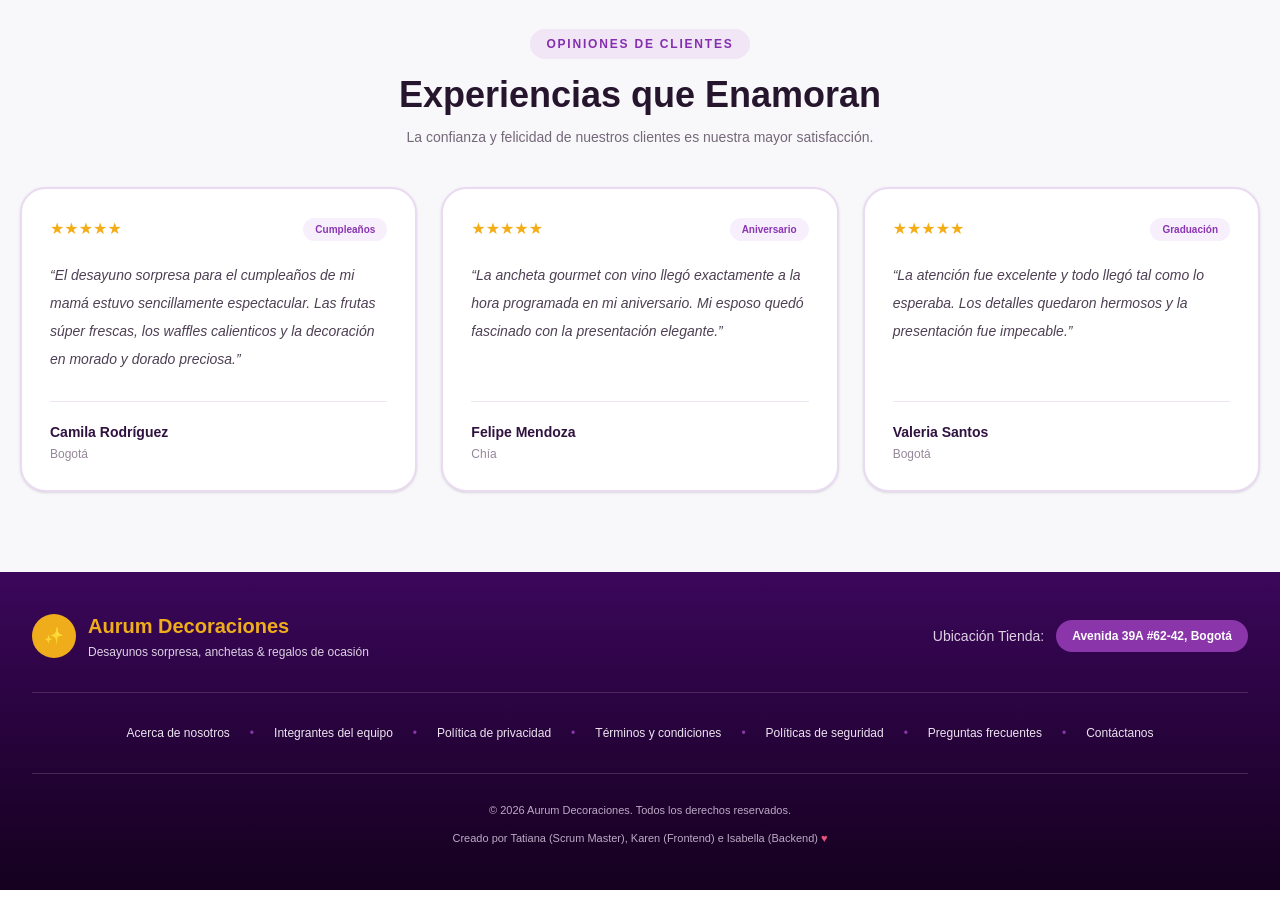
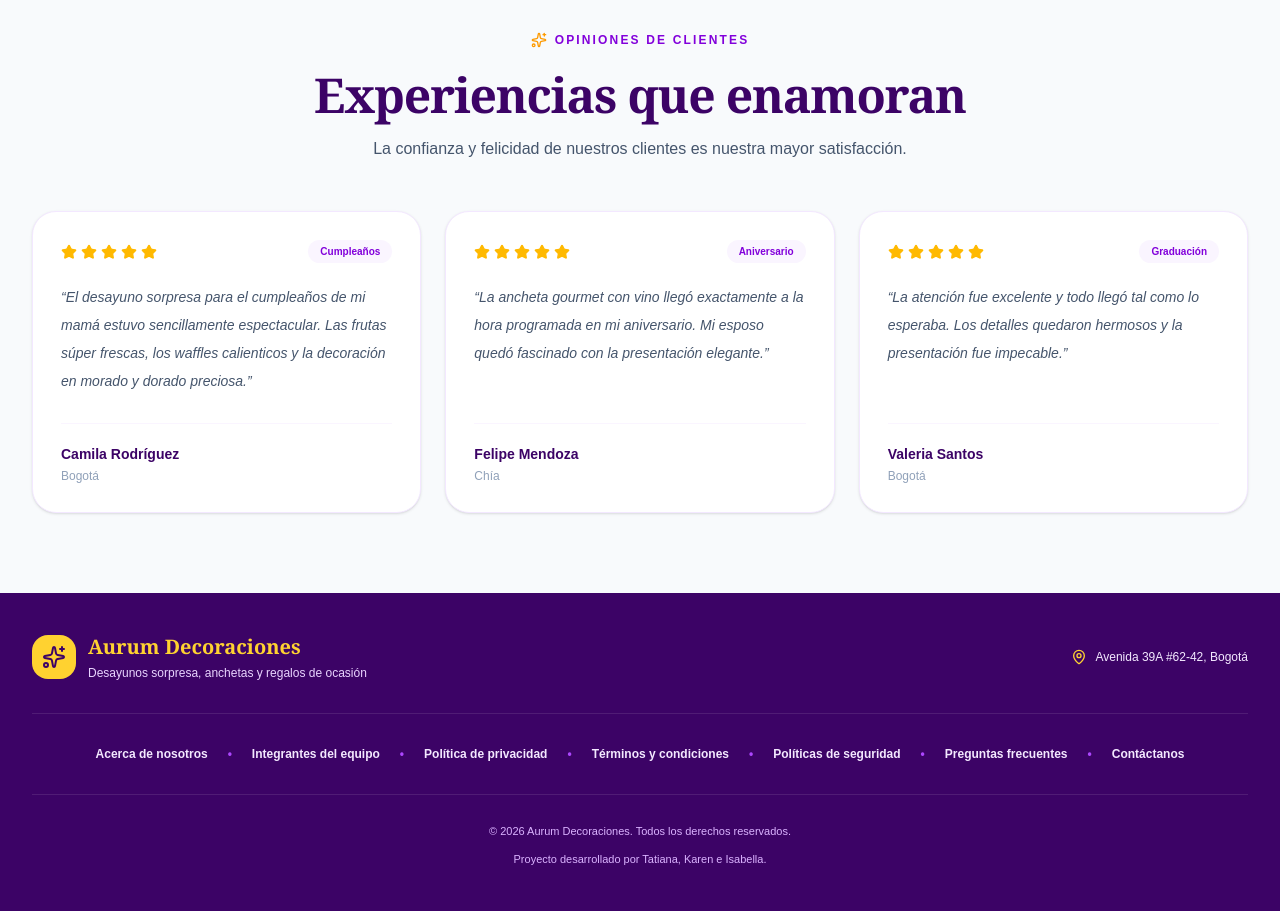
Before and after one commit to isabuitrago1223/pf_aurum, a Next.js app in the folder frontend/: page / in a window 1280 px wide. Shown: the part 2360-3271 px from the top of the page. Before the commit the page ends 3250 px from the top, so only its background shows below. Built offline with nearby package versions, Linux system fonts and the light colour scheme; no server answers.

Commit message:
avance: ajustar diseño y contenido del footer

```diff
--- a/frontend/components/Footer.tsx
+++ b/frontend/components/Footer.tsx
@@ -1,6 +1,12 @@
 "use client";
 
 import { useEffect, useState } from "react";
+import {
+  MapPin,
+  Sparkles,
+  Star,
+  X,
+} from "lucide-react";
 
 type ModalType =
   | "nosotros"
@@ -55,48 +61,59 @@ export default function Footer() {
 
   return (
     <>
-      {/* TESTIMONIOS */}
-      <section className="bg-[#f8f7fa] px-5 py-20">
+      {/* Testimonios */}
+      <section className="bg-slate-50 px-4 py-20 sm:px-6 lg:px-8">
         <div className="mx-auto max-w-7xl">
-          <div className="text-center">
-            <span className="rounded-full bg-[#f0e6f5] px-4 py-2 text-xs font-bold uppercase tracking-[0.15em] text-[#852eb0]">
+          <div className="mx-auto max-w-3xl text-center">
+            <div className="inline-flex items-center gap-2 text-xs font-bold uppercase tracking-[0.18em] text-purple-700">
+              <Sparkles className="h-4 w-4 text-amber-500" />
               Opiniones de clientes
-            </span>
+            </div>
 
-            <h2 className="mt-5 text-3xl font-bold text-[#25152d] sm:text-4xl">
-              Experiencias que Enamoran
+            <h2 className="mt-4 font-serif text-4xl font-black tracking-tight text-purple-950 sm:text-5xl">
+              Experiencias que enamoran
             </h2>
 
-            <p className="mt-3 text-sm text-[#746879]">
-              La confianza y felicidad de nuestros clientes es nuestra mayor
-              satisfacción.
+            <p className="mx-auto mt-4 max-w-2xl text-sm leading-7 text-slate-600 sm:text-base">
+              La confianza y felicidad de nuestros clientes es
+              nuestra mayor satisfacción.
             </p>
           </div>
 
-          <div className="mt-10 grid gap-6 md:grid-cols-3">
+          <div className="mt-12 grid gap-6 md:grid-cols-3">
             {testimonios.map((testimonio) => (
               <article
                 key={testimonio.nombre}
-                className="rounded-[1.6rem] border-2 border-[#eadbf2] bg-white p-7 shadow-sm"
+                className="rounded-3xl border border-purple-100 bg-white p-7 shadow-sm"
               >
                 <div className="flex items-center justify-between gap-3">
-                  <div className="text-[#f4ad17]">★★★★★</div>
+                  <div
+                    className="flex gap-1 text-amber-400"
+                    aria-label="5 estrellas"
+                  >
+                    {Array.from({ length: 5 }).map((_, index) => (
+                      <Star
+                        key={index}
+                        className="h-4 w-4 fill-current"
+                      />
+                    ))}
+                  </div>
 
-                  <span className="rounded-full bg-[#f8effc] px-3 py-1 text-[10px] font-bold text-[#8b35b3]">
+                  <span className="rounded-full bg-purple-50 px-3 py-1 text-[10px] font-bold text-purple-700">
                     {testimonio.ocasion}
                   </span>
                 </div>
 
-                <p className="mt-5 min-h-[120px] text-sm italic leading-7 text-[#4e4054]">
+                <p className="mt-5 min-h-[120px] text-sm italic leading-7 text-slate-600">
                   “{testimonio.texto}”
                 </p>
 
-                <div className="mt-5 border-t border-[#eee7f1] pt-5">
-                  <p className="text-sm font-bold text-[#2f123f]">
+                <div className="mt-5 border-t border-purple-50 pt-5">
+                  <p className="text-sm font-black text-purple-950">
                     {testimonio.nombre}
                   </p>
 
-                  <p className="mt-1 text-xs text-[#95879a]">
+                  <p className="mt-1 text-xs text-slate-400">
                     {testimonio.ciudad}
                   </p>
                 </div>
@@ -106,129 +123,137 @@ export default function Footer() {
         </div>
       </section>
 
-      {/* FOOTER */}
-      <footer className="bg-gradient-to-b from-[#3b075b] to-[#15011f] text-white">
+      {/* Footer */}
+      <footer className="bg-purple-950 text-white">
         <div className="mx-auto max-w-7xl px-6 py-10 lg:px-8">
           {/* Marca y ubicación */}
-          <div className="flex flex-col gap-8 border-b border-white/15 pb-8 md:flex-row md:items-center md:justify-between">
+          <div className="flex flex-col gap-8 border-b border-white/10 pb-8 md:flex-row md:items-center md:justify-between">
             <div className="flex items-center gap-3">
-              <div className="flex h-11 w-11 items-center justify-center rounded-full bg-[#f0ad1b] font-bold text-[#3b075b]">
-                ✨
+              <div className="flex h-11 w-11 items-center justify-center rounded-2xl bg-amber-300 text-purple-950">
+                <Sparkles className="h-6 w-6" />
               </div>
 
               <div>
-                <p className="text-xl font-bold text-[#f0ad1b]">
+                <p className="font-serif text-xl font-black text-amber-300">
                   Aurum Decoraciones
                 </p>
 
-                <p className="mt-1 text-xs text-[#ded1e4]">
-                  Desayunos sorpresa, anchetas & regalos de ocasión
+                <p className="mt-1 text-xs text-purple-200">
+                  Desayunos sorpresa, anchetas y regalos de ocasión
                 </p>
               </div>
             </div>
 
-            <div className="flex flex-wrap items-center gap-3 text-sm">
-              <span className="text-[#ded1e4]">Ubicación Tienda:</span>
+            <div className="flex items-center gap-2 text-xs text-purple-100">
+              <MapPin className="h-4 w-4 text-amber-300" />
 
-              <span className="rounded-full bg-[#8a35aa] px-4 py-2 text-xs font-semibold">
+              <span>
                 Avenida 39A #62-42, Bogotá
               </span>
             </div>
           </div>
 
           {/* Enlaces */}
-          <nav className="flex flex-wrap items-center justify-center gap-x-5 gap-y-4 border-b border-white/15 py-8 text-xs font-medium text-[#eee4f1]">
+          <nav className="flex flex-wrap items-center justify-center gap-x-5 gap-y-4 border-b border-white/10 py-8 text-xs font-semibold text-purple-100">
             <button
+              type="button"
               onClick={() => setModal("nosotros")}
-              className="transition hover:text-[#f0ad1b]"
+              className="transition hover:text-amber-300"
             >
               Acerca de nosotros
             </button>
 
-            <span className="text-[#8a35aa]">•</span>
+            <span className="text-purple-500">•</span>
 
             <button
+              type="button"
               onClick={() => setModal("equipo")}
-              className="transition hover:text-[#f0ad1b]"
+              className="transition hover:text-amber-300"
             >
               Integrantes del equipo
             </button>
 
-            <span className="text-[#8a35aa]">•</span>
+            <span className="text-purple-500">•</span>
 
             <button
+              type="button"
               onClick={() => setModal("privacidad")}
-              className="transition hover:text-[#f0ad1b]"
+              className="transition hover:text-amber-300"
             >
               Política de privacidad
             </button>
 
-            <span className="text-[#8a35aa]">•</span>
+            <span className="text-purple-500">•</span>
 
             <button
+              type="button"
               onClick={() => setModal("terminos")}
-              className="transition hover:text-[#f0ad1b]"
+              className="transition hover:text-amber-300"
             >
               Términos y condiciones
             </button>
 
-            <span className="text-[#8a35aa]">•</span>
+            <span className="text-purple-500">•</span>
 
             <button
+              type="button"
               onClick={() => setModal("seguridad")}
-              className="transition hover:text-[#f0ad1b]"
+              className="transition hover:text-amber-300"
             >
               Políticas de seguridad
             </button>
 
-            <span className="text-[#8a35aa]">•</span>
+            <span className="text-purple-500">•</span>
 
             <button
+              type="button"
               onClick={() => setModal("preguntas")}
-              className="transition hover:text-[#f0ad1b]"
+              className="transition hover:text-amber-300"
             >
               Preguntas frecuentes
             </button>
 
-            <span className="text-[#8a35aa]">•</span>
+            <span className="text-purple-500">•</span>
 
             <button
+              type="button"
               onClick={() => setModal("contacto")}
-              className="transition hover:text-[#f0ad1b]"
+              className="transition hover:text-amber-300"
             >
               Contáctanos
             </button>
           </nav>
 
           {/* Créditos */}
-          <div className="pt-6 text-center text-[11px] leading-6 text-[#bcaac5]">
-            <p>© 2026 Aurum Decoraciones. Todos los derechos reservados.</p>
+          <div className="pt-6 text-center text-[11px] leading-6 text-purple-300">
+            <p>
+              © 2026 Aurum Decoraciones. Todos los derechos reservados.
+            </p>
 
             <p className="mt-1">
-              Creado por Tatiana (Scrum Master), Karen (Frontend) e Isabella
-              (Backend) <span className="text-[#ef527e]">♥</span>
+              Proyecto desarrollado por Tatiana, Karen e Isabella.
             </p>
           </div>
         </div>
       </footer>
 
-      {/* MODAL */}
+      {/* Modal */}
       {modal && (
         <div
-          className="fixed inset-0 z-[100] flex items-center justify-center bg-black/60 p-4 backdrop-blur-sm"
+          className="fixed inset-0 z-[100] flex items-center justify-center bg-purple-950/70 p-4 backdrop-blur-sm"
           onClick={() => setModal(null)}
         >
           <div
-            className="max-h-[85vh] w-full max-w-2xl overflow-hidden rounded-[1.8rem] bg-white shadow-2xl"
+            className="max-h-[85vh] w-full max-w-2xl overflow-hidden rounded-3xl bg-white shadow-2xl"
             onClick={(event) => event.stopPropagation()}
           >
-            <div className="flex items-center justify-between bg-gradient-to-r from-[#351044] to-[#6d2685] px-6 py-5">
+            <div className="flex items-center justify-between bg-purple-950 px-6 py-5">
               <div>
-                <p className="text-xs font-bold uppercase tracking-[0.18em] text-[#e9c357]">
+                <p className="text-xs font-bold uppercase tracking-[0.18em] text-amber-300">
                   Aurum Decoraciones
                 </p>
 
-                <h2 className="mt-1 text-xl font-bold text-white">
+                <h2 className="mt-1 font-serif text-xl font-black text-white">
                   {getModalTitle(modal)}
                 </h2>
               </div>
@@ -237,21 +262,21 @@ export default function Footer() {
                 type="button"
                 onClick={() => setModal(null)}
                 aria-label="Cerrar ventana"
-                className="flex h-10 w-10 items-center justify-center rounded-full bg-white/10 text-xl font-bold text-white transition hover:bg-white/20"
+                className="flex h-10 w-10 items-center justify-center rounded-full bg-white/10 text-white transition hover:bg-white/20"
               >
-                ×
+                <X className="h-5 w-5" />
               </button>
             </div>
 
-            <div className="max-h-[65vh] overflow-y-auto px-7 py-7 text-sm leading-7 text-[#5f5364]">
+            <div className="max-h-[65vh] overflow-y-auto px-7 py-7 text-sm leading-7 text-slate-600">
               <ModalContent type={modal} />
             </div>
 
-            <div className="border-t border-[#eee7f1] bg-[#faf8fb] px-7 py-4 text-right">
+            <div className="border-t border-purple-50 bg-slate-50 px-7 py-4 text-right">
               <button
                 type="button"
                 onClick={() => setModal(null)}
-                className="rounded-full bg-[#511d68] px-6 py-2.5 text-sm font-bold text-white transition hover:bg-[#66257f]"
+                className="rounded-full bg-purple-900 px-6 py-2.5 text-sm font-bold text-white transition hover:bg-purple-800"
               >
                 Volver
               </button>
@@ -263,7 +288,9 @@ export default function Footer() {
   );
 }
 
-function getModalTitle(type: Exclude<ModalType, null>) {
+function getModalTitle(
+  type: Exclude<ModalType, null>,
+) {
   const titles = {
     nosotros: "Acerca de Nosotros",
     equipo: "Integrantes del Equipo",
@@ -277,23 +304,32 @@ function getModalTitle(type: Exclude<ModalType, null>) {
   return titles[type];
 }
 
-function ModalContent({ type }: { type: Exclude<ModalType, null> }) {
+function ModalContent({
+  type,
+}: {
+  type: Exclude<ModalType, null>;
+}) {
   if (type === "nosotros") {
     return (
       <div className="space-y-5">
-        <h3 className="text-lg font-bold text-[#351641]">Nuestra Historia</h3>
+        <h3 className="font-serif text-lg font-black text-purple-950">
+          Nuestra Historia
+        </h3>
 
         <p>
-          Aurum Decoraciones nace con el propósito de transformar fechas
-          especiales en experiencias memorables mediante regalos, desayunos,
-          flores, anchetas y detalles personalizados.
+          Aurum Decoraciones nace con el propósito de transformar
+          fechas especiales en experiencias memorables mediante
+          regalos, desayunos, flores, anchetas y detalles
+          personalizados.
         </p>
 
-        <h3 className="text-lg font-bold text-[#351641]">Nuestra misión</h3>
+        <h3 className="font-serif text-lg font-black text-purple-950">
+          Nuestra misión
+        </h3>
 
         <p>
-          Crear experiencias únicas a través de detalles preparados con
-          dedicación, creatividad y atención personalizada.
+          Crear experiencias únicas a través de detalles preparados
+          con dedicación, creatividad y atención personalizada.
         </p>
       </div>
     );
@@ -302,9 +338,20 @@ function ModalContent({ type }: { type: Exclude<ModalType, null> }) {
   if (type === "equipo") {
     return (
       <div className="grid gap-4 sm:grid-cols-3">
-        <TeamCard nombre="Tatiana" rol="Scrum Master" />
-        <TeamCard nombre="Karen" rol="Frontend" />
-        <TeamCard nombre="Isabella" rol="Backend" />
+        <TeamCard
+          nombre="Tatiana"
+          rol="Scrum Master"
+        />
+
+        <TeamCard
+          nombre="Karen"
+          rol="Frontend"
+        />
+
+        <TeamCard
+          nombre="Isabella"
+          rol="Backend"
+        />
       </div>
     );
   }
@@ -313,28 +360,34 @@ function ModalContent({ type }: { type: Exclude<ModalType, null> }) {
     return (
       <div className="space-y-5">
         <p>
-          Al utilizar Aurum Decoraciones, el usuario acepta las condiciones
-          aplicables al uso de la plataforma, registro, pedidos y servicios
-          ofrecidos.
+          Al utilizar Aurum Decoraciones, el usuario acepta las
+          condiciones aplicables al uso de la plataforma, registro,
+          pedidos y servicios ofrecidos.
         </p>
 
-        <h3 className="font-bold text-[#351641]">Pedidos</h3>
+        <h3 className="font-bold text-purple-950">
+          Pedidos
+        </h3>
 
         <p>
-          El cliente debe verificar que los productos, cantidades, datos de
-          entrega y personalizaciones sean correctos antes de confirmar un
-          pedido.
+          El cliente debe verificar que los productos, cantidades,
+          datos de entrega y personalizaciones sean correctos antes
+          de confirmar un pedido.
         </p>
 
-        <h3 className="font-bold text-[#351641]">Disponibilidad</h3>
+        <h3 className="font-bold text-purple-950">
+          Disponibilidad
+        </h3>
 
         <p>
-          Los productos y tiempos de entrega están sujetos a disponibilidad
-          de inventario y condiciones informadas al momento de realizar el
-          pedido.
+          Los productos y tiempos de entrega están sujetos a
+          disponibilidad de inventario y condiciones informadas al
+          momento de realizar el pedido.
         </p>
 
-        <h3 className="font-bold text-[#351641]">Personalizaciones</h3>
+        <h3 className="font-bold text-purple-950">
+          Personalizaciones
+        </h3>
 
         <p>
           Los productos personalizados se elaboran de acuerdo con la
@@ -348,14 +401,15 @@ function ModalContent({ type }: { type: Exclude<ModalType, null> }) {
     return (
       <div className="space-y-5">
         <p>
-          Aurum Decoraciones utiliza los datos proporcionados por los usuarios
-          para gestionar cuentas, pedidos, entregas y atención relacionada con
-          el servicio.
+          Aurum Decoraciones utiliza los datos proporcionados por los
+          usuarios para gestionar cuentas, pedidos, entregas y
+          atención relacionada con el servicio.
         </p>
 
         <p>
-          La información personal debe ser tratada únicamente para las
-          finalidades necesarias para el funcionamiento de la plataforma.
+          La información personal debe ser tratada únicamente para
+          las finalidades necesarias para el funcionamiento de la
+          plataforma.
         </p>
       </div>
     );
@@ -365,8 +419,9 @@ function ModalContent({ type }: { type: Exclude<ModalType, null> }) {
     return (
       <div className="space-y-5">
         <p>
-          Aurum Decoraciones aplica mecanismos de autenticación y control de
-          acceso para proteger las funciones privadas de la plataforma.
+          Aurum Decoraciones aplica mecanismos de autenticación y
+          control de acceso para proteger las funciones privadas de
+          la plataforma.
         </p>
 
         <p>
@@ -375,8 +430,8 @@ function ModalContent({ type }: { type: Exclude<ModalType, null> }) {
         </p>
 
         <p>
-          Las operaciones administrativas están restringidas a usuarios con
-          los permisos correspondientes.
+          Las operaciones administrativas están restringidas a
+          usuarios con los permisos correspondientes.
         </p>
       </div>
     );
@@ -410,18 +465,18 @@ function ModalContent({ type }: { type: Exclude<ModalType, null> }) {
 
   return (
     <div className="space-y-5">
-      <h3 className="text-lg font-bold text-[#351641]">
+      <h3 className="font-serif text-lg font-black text-purple-950">
         Atención personalizada
       </h3>
 
       <p>
-        Si necesitas ayuda con un producto, personalización, pedido o entrega,
-        puedes comunicarte con Aurum Decoraciones mediante los canales de
-        atención habilitados por la tienda.
+        Si necesitas ayuda con un producto, personalización, pedido o
+        entrega, puedes comunicarte con Aurum Decoraciones mediante
+        los canales de atención habilitados por la tienda.
       </p>
 
-      <div className="rounded-2xl bg-[#f7f0fa] p-5">
-        <p className="font-bold text-[#511d68]">
+      <div className="rounded-2xl bg-purple-50 p-5">
+        <p className="font-bold text-purple-950">
           Aurum Decoraciones
         </p>
 
@@ -441,14 +496,18 @@ function TeamCard({
   rol: string;
 }) {
   return (
-    <div className="rounded-2xl border border-[#eadff0] bg-[#faf7fb] p-5 text-center">
-      <div className="mx-auto flex h-14 w-14 items-center justify-center rounded-full bg-[#511d68] text-xl font-bold text-[#e5bd52]">
+    <div className="rounded-2xl border border-purple-100 bg-purple-50/50 p-5 text-center">
+      <div className="mx-auto flex h-14 w-14 items-center justify-center rounded-full bg-purple-950 font-serif text-xl font-black text-amber-300">
         {nombre.charAt(0)}
       </div>
 
-      <p className="mt-4 font-bold text-[#351641]">{nombre}</p>
+      <p className="mt-4 font-bold text-purple-950">
+        {nombre}
+      </p>
 
-      <p className="mt-1 text-xs text-[#8a7b8f]">{rol}</p>
+      <p className="mt-1 text-xs text-slate-500">
+        {rol}
+      </p>
     </div>
   );
 }
@@ -461,9 +520,14 @@ function Faq({
   respuesta: string;
 }) {
   return (
-    <div className="border-b border-[#eee7f1] pb-5">
-      <h3 className="font-bold text-[#351641]">{pregunta}</h3>
-      <p className="mt-2">{respuesta}</p>
+    <div className="border-b border-purple-50 pb-5">
+      <h3 className="font-bold text-purple-950">
+        {pregunta}
+      </h3>
+
+      <p className="mt-2">
+        {respuesta}
+      </p>
     </div>
   );
 }
```
